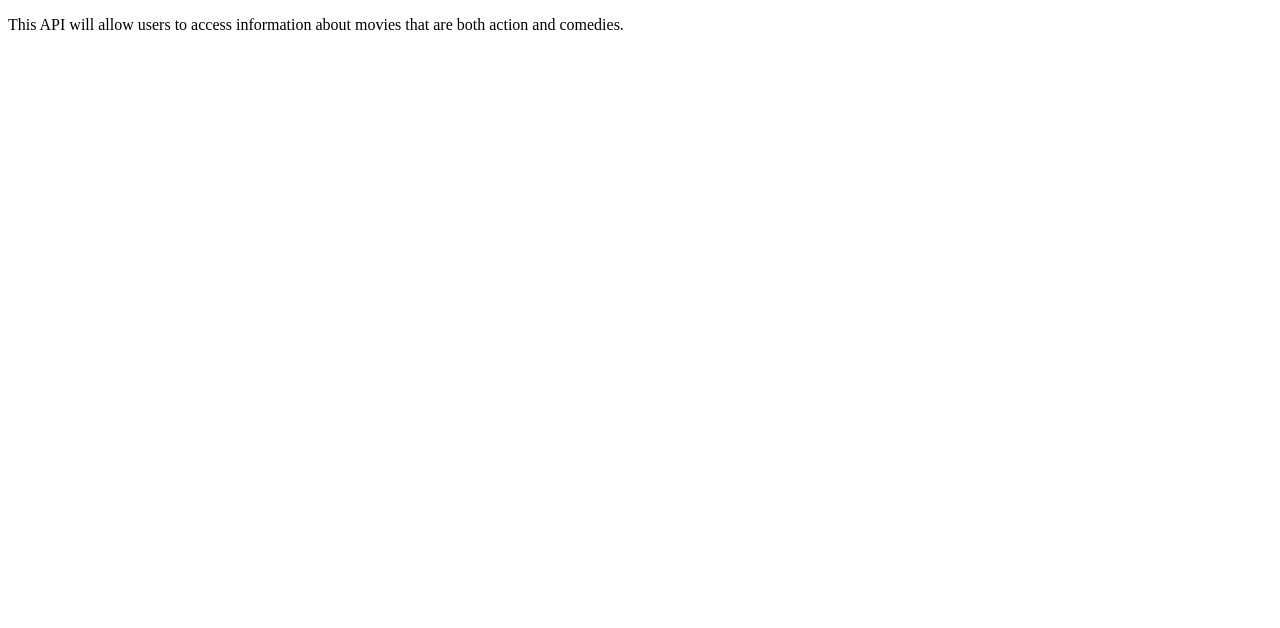
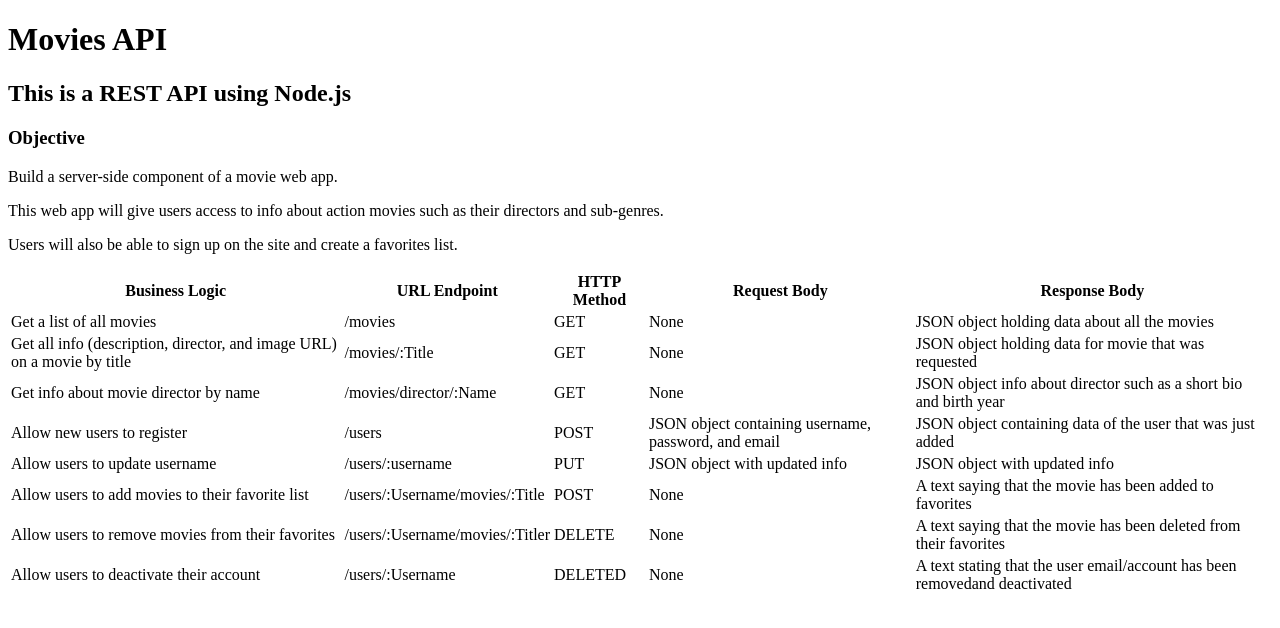
Before and after one commit to warpedpuppy/tb-node-fix, a website: page public/documentation.html in a window 1280 px wide. Drawn offline with Linux system fonts and the light colour scheme.

Commit message:
updated documentation

```diff
--- a/public/documentation.html
+++ b/public/documentation.html
@@ -4,9 +4,96 @@
         <meta charset="UTF-8">
         <meta http-equiv="X-UA-Compatible" content="IE=edge">
         <meta name="viewport" content="width=device-width, initial-scale=1.0">
-        <title>Action-Comedy API</title>
+        <title>Action API</title>
     </head>
     <body>
-        <p>This API will allow users to access information about movies that are both action and comedies.</p>
+        <header>
+            <h1>Movies API</h1>
+            <h2>This is a REST API using Node.js</h2>
+        </header>
+
+        <section>
+            <h3>Objective</h3>
+            <p>Build a server-side component of a movie web app.</p>
+            <p>This web app will give users access to info about action movies such as their directors and sub-genres.</p>
+            <p>Users will also be able to sign up on the site and create a favorites list.</p>
+        </section>
+
+        <!-- Table for formatting the HTTP req's and res's -->
+        <section>
+            <table>
+                <tr>
+                    <th>Business Logic</th>
+                    <th>URL Endpoint</th>
+                    <th>HTTP Method</th>
+                    <th>Request Body</th>
+                    <th>Response Body</th>
+                </tr>
+
+                <tr>
+                    <td>Get a list of all movies</td>
+                    <td>/movies</td>
+                    <td>GET</td>
+                    <td>None</td>
+                    <td>JSON object holding data about all the movies</td>
+                </tr>
+
+                <tr>
+                    <td>Get all info (description, director, and image URL) on a movie by title</td>
+                    <td>/movies/:Title</td>
+                    <td>GET</td>
+                    <td>None</td>
+                    <td>JSON object holding data for movie that was requested</td>
+                </tr>
+
+                <tr>
+                    <td>Get info about movie director by name</td>
+                    <td>/movies/director/:Name</td>
+                    <td>GET</td>
+                    <td>None</td>
+                    <td>JSON object info about director such as a short bio and birth year</td>
+                </tr>
+
+                <tr>
+                    <td>Allow new users to register</td>
+                    <td>/users</td>
+                    <td>POST</td>
+                    <td>JSON object containing username, password, and email</td>
+                    <td>JSON object containing data of the user that was just added</td>
+                </tr>
+
+                <tr>
+                    <td>Allow users to update username</td>
+                    <td>/users/:username</td>
+                    <td>PUT</td>
+                    <td>JSON object with updated info</td>
+                    <td>JSON object with updated info</td>
+                </tr>
+
+                <tr>
+                    <td>Allow users to add movies to their favorite list</td>
+                    <td>/users/:Username/movies/:Title</td>
+                    <td>POST</td>
+                    <td>None</td>
+                    <td>A text saying that the movie has been added to favorites</td>
+                </tr>
+
+                <tr>
+                    <td>Allow users to remove movies from their favorites</td>
+                    <td>/users/:Username/movies/:Titler</td>
+                    <td>DELETE</td>
+                    <td>None</td>
+                    <td>A text saying that the movie has been deleted from their favorites</td>
+                </tr>
+
+                <tr>
+                    <td>Allow users to deactivate their account</td>
+                    <td>/users/:Username</td>
+                    <td>DELETED</td>
+                    <td>None</td>
+                    <td>A text stating that the user email/account has been removedand deactivated</td>
+                </tr>
+            </table>
+        </section>
     </body>
 </html>
```
